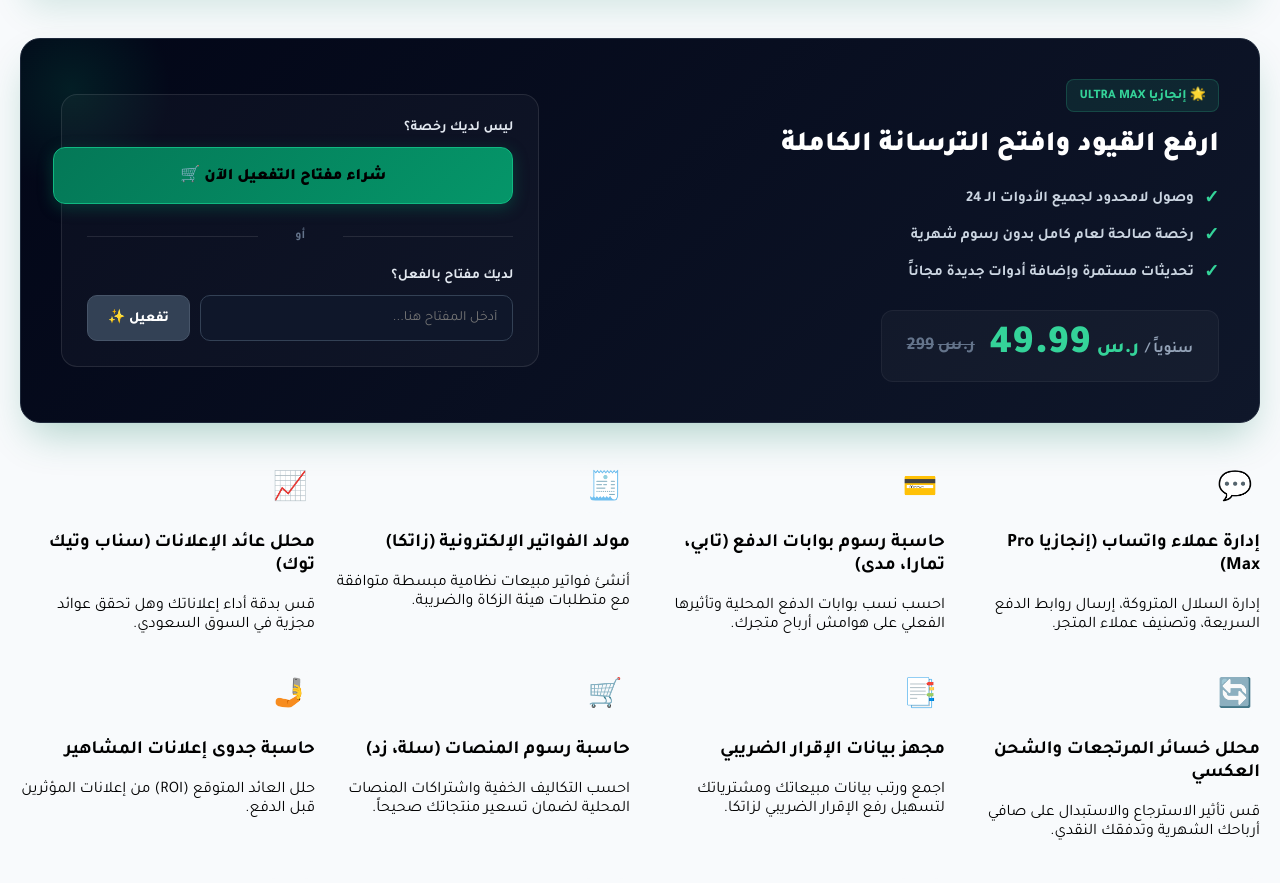
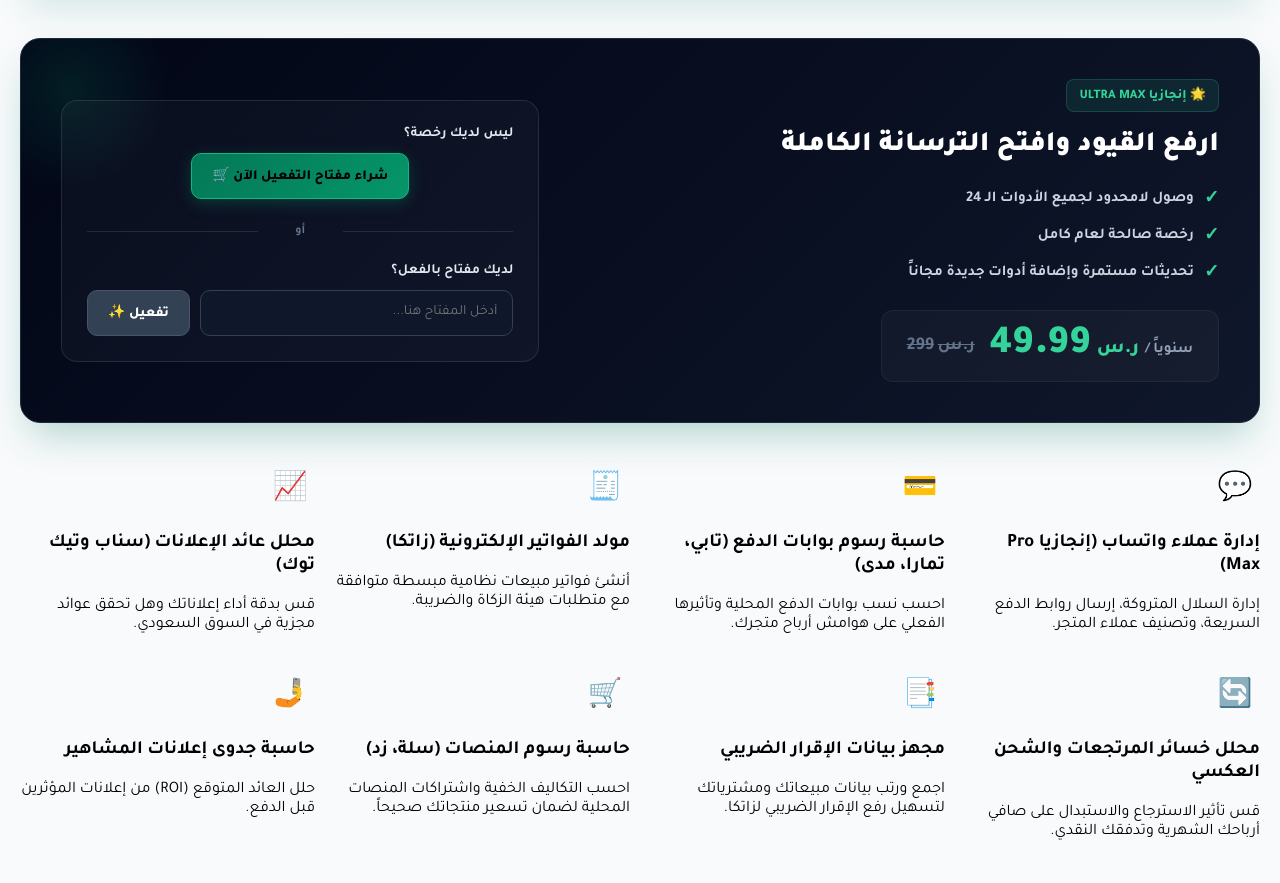
Before and after one commit to engaziasa-lang/engazia-app, a Next.js app: page /hub/sa in a window 1280 px wide. Shown: the part 1161-2044 px from the top of the page. Built offline with nearby package versions, Linux system fonts and the light colour scheme.

Commit message:
Update page.tsx

```diff
--- a/app/hub/sa/page.tsx
+++ b/app/hub/sa/page.tsx
@@ -755,7 +755,7 @@ export default function EnjazyaSaudiHub() {
 
         .pb-buy-box p, .pb-activate-box p { margin: 0 0 10px 0; color: #e2e8f0; font-size: 14px; font-weight: 700; text-align: ${lang === 'ar' ? 'right' : 'left'}; }
 
-        .pb-btn-buy { background: linear-gradient(135deg, #047857 0%, #059669 100%); color: white; display: block; width: 100%; padding: 16px; border-radius: 12px; font-weight: 900; font-size: 16px; cursor: pointer; transition: 0.3s; text-align: center; text-decoration: none; box-shadow: 0 4px 15px rgba(4, 120, 87, 0.4); border: 1px solid #10b981;}
+        .pb-btn-buy { background: linear-gradient(135deg, #047857 0%, #059669 100%); color: white; display: inline-block; max-width: 250px; margin: 0 auto; padding: 12px 20px; border-radius: 10px; font-weight: 800; font-size: 14px; cursor: pointer; transition: 0.3s; text-align: center; text-decoration: none; box-shadow: 0 4px 15px rgba(4, 120, 87, 0.4); border: 1px solid #10b981;}
         .pb-btn-buy:hover { transform: translateY(-2px); box-shadow: 0 8px 25px rgba(4, 120, 87, 0.6); background: linear-gradient(135deg, #059669 0%, #10b981 100%); }
 
         .pb-divider { text-align: center; color: #64748b; font-size: 12px; font-weight: bold; position: relative; }
@@ -885,7 +885,7 @@ export default function EnjazyaSaudiHub() {
 
               <ul className="pb-features">
                 <li><span>✓</span> {lang === 'ar' ? 'وصول لامحدود لجميع الأدوات الـ 24' : 'Unlimited access to all 24 tools'}</li>
-                <li><span>✓</span> {lang === 'ar' ? 'رخصة صالحة لعام كامل بدون رسوم شهرية' : 'Valid for 1 year with no monthly fees'}</li>
+                <li><span>✓</span> {lang === 'ar' ? 'رخصة صالحة لعام كامل' : 'Valid for 1 year'}</li>
                 <li><span>✓</span> {lang === 'ar' ? 'تحديثات مستمرة وإضافة أدوات جديدة مجاناً' : 'Continuous updates and new tools added for free'}</li>
               </ul>
 
@@ -904,8 +904,8 @@ export default function EnjazyaSaudiHub() {
             </div>
 
             <div className="pb-action-panel">
-              <div className="pb-buy-box">
-                <p>{lang === 'ar' ? 'ليس لديك رخصة؟' : 'Don\'t have a license?'}</p>
+              <div className="pb-buy-box" style={{ textAlign: 'center' }}>
+                <p style={{ marginBottom: '10px' }}>{lang === 'ar' ? 'ليس لديك رخصة؟' : 'Don\'t have a license?'}</p>
                 <a href={LEMON_CHECKOUT_URL} target="_blank" rel="noopener noreferrer" className="pb-btn-buy">
                    {lang === 'ar' ? 'شراء مفتاح التفعيل الآن 🛒' : 'Buy License Key Now 🛒'}
                 </a>
```
